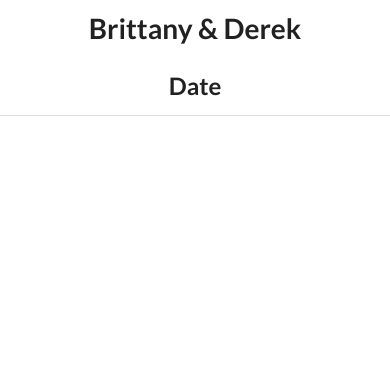
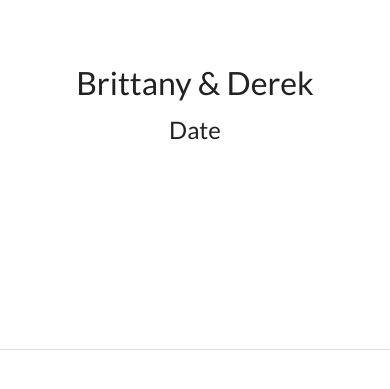
Before and after one commit to drobati/wedding, a Jekyll site: the page built from index.html, in a window 390 px wide. Shown: the top 389 px of the page. Built offline with Jekyll 4.4.1, drawn with Linux system fonts in a browser that asks for light colours; nearby versions of some CDN libraries.

Commit message:
Update head.html

```diff
--- a/_includes/head.html
+++ b/_includes/head.html
@@ -11,4 +11,91 @@
   <link rel="apple-touch-icon" href="icon.png">
 
   <link rel="stylesheet" type="text/css" href="semantic/dist/semantic.min.css">
+
+  <style type="text/css">
+        .hidden.menu {
+      display: none;
+    }
+
+    .masthead.segment {
+      min-height: 700px;
+      padding: 1em 0em;
+    }
+    .masthead .logo.item img {
+      margin-right: 1em;
+    }
+    .masthead .ui.menu .ui.button {
+      margin-left: 0.5em;
+    }
+    .masthead h1.ui.header {
+      margin-top: 3em;
+      margin-bottom: 0em;
+      font-size: 4em;
+      font-weight: normal;
+    }
+    .masthead h2 {
+      font-size: 1.7em;
+      font-weight: normal;
+    }
+
+    .ui.vertical.stripe {
+      padding: 8em 0em;
+    }
+    .ui.vertical.stripe h3 {
+      font-size: 2em;
+    }
+    .ui.vertical.stripe .button + h3,
+    .ui.vertical.stripe p + h3 {
+      margin-top: 3em;
+    }
+    .ui.vertical.stripe .floated.image {
+      clear: both;
+    }
+    .ui.vertical.stripe p {
+      font-size: 1.33em;
+    }
+    .ui.vertical.stripe .horizontal.divider {
+      margin: 3em 0em;
+    }
+
+    .quote.stripe.segment {
+      padding: 0em;
+    }
+    .quote.stripe.segment .grid .column {
+      padding-top: 5em;
+      padding-bottom: 5em;
+    }
+
+    .footer.segment {
+      padding: 5em 0em;
+    }
+
+    .secondary.pointing.menu .toc.item {
+      display: none;
+    }
+
+    @media only screen and (max-width: 700px) {
+      .ui.fixed.menu {
+        display: none !important;
+      }
+      .secondary.pointing.menu .item,
+      .secondary.pointing.menu .menu {
+        display: none;
+      }
+      .secondary.pointing.menu .toc.item {
+        display: block;
+      }
+      .masthead.segment {
+        min-height: 350px;
+      }
+      .masthead h1.ui.header {
+        font-size: 2em;
+        margin-top: 1.5em;
+      }
+      .masthead h2 {
+        margin-top: 0.5em;
+        font-size: 1.5em;
+      }
+    }
+  </style>
 </head>
```
